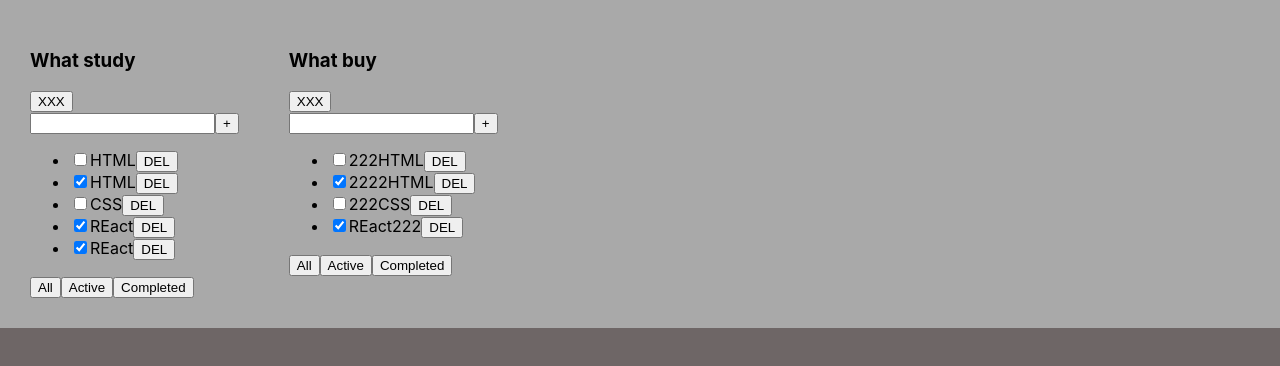
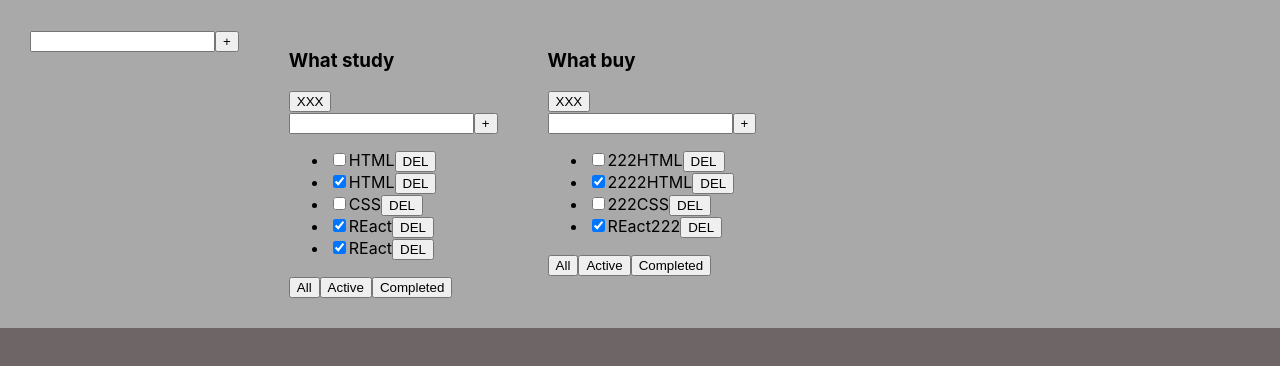
Before and after one commit to kroxaGAN/hwv2, a React (Create React App) app: page / in a window 1280 px wide. Shown: the top 366 px of the page. Built offline with nearby package versions, Linux system fonts and the light colour scheme.

Commit message:
make functhion addTodolist

```diff
--- a/src/App.tsx
+++ b/src/App.tsx
@@ -2,6 +2,7 @@ import React, {useState} from 'react';
 import {v1} from 'uuid';
 import './App.css';
 import {Todolist} from "./Todolist";
+import {AddItemForm} from "./Components/AddItemForm";
 
 export type taskType = {
     id: string, titleTask: string, isDone: boolean
@@ -10,8 +11,8 @@ export type filterType = 'all' | 'active' | 'completed'
 export type todolistType = {
     todolistId: string, titleTodolist: string, filter: filterType
 }
-type assothiathionArray={
-    [key:string]:taskType[]
+type assothiathionArray = {
+    [key: string]: taskType[]
 }
 
 function App() {
@@ -36,27 +37,33 @@ function App() {
             {id: v1(), titleTask: 'REact222', isDone: true},
         ]
     })
-    // const [filter, setFilter] = useState<filterType>('all')
     const removeTask = (id: string) => {
         // setTasks(tasks.filter(el => el.id !== id))
     }
 
-    const addTask = (todolistId:string,value: string) => {
-        setTasks({...tasks,[todolistId]:[{id: v1(), titleTask: value, isDone: false},...tasks[todolistId]]})
+    const addTask = (todolistId: string, value: string) => {
+        setTasks({...tasks, [todolistId]: [{id: v1(), titleTask: value, isDone: false}, ...tasks[todolistId]]})
     }
     const changeCheckBox = (id: string, status: boolean) => {
         // setTasks(tasks.map(el => el.id === id ? {...el, isDone: status} : el))
     }
     const changeFilterTodolist = (todolistId: string, filter: filterType) => {
-        setTodolists(todolists.map(el=>el.todolistId===todolistId ? {...el,filter:filter}:el))
+        setTodolists(todolists.map(el => el.todolistId === todolistId ? {...el, filter: filter} : el))
     }
-    const removeTodolist=(todolistId: string)=>{
-        setTodolists(todolists.filter(el=>el.todolistId!==todolistId))
+    const removeTodolist = (todolistId: string) => {
+        setTodolists(todolists.filter(el => el.todolistId !== todolistId))
         delete tasks[todolistId]
+    }
+    const addTodoHandler=(value:string)=>{
+        console.log(value)
+        const todolistId=v1()
+        setTodolists([{todolistId: todolistId, titleTodolist: value, filter: 'all'},...todolists])
+        setTasks({[todolistId]:[],...tasks})
     }
 
     return (
         <div className="App">
+            <AddItemForm callback={addTodoHandler}/>
             {
                 todolists.map(el => {
                         let filteredTasks = tasks[el.todolistId]
--- a/src/Todolist.tsx
+++ b/src/Todolist.tsx
@@ -29,7 +29,6 @@ export const Todolist: React.FC<propsType> = ({title, tasks,removeTask,...props}
         props.removeTodolist(props.todolistId)
     }
     const addTaskHandler=(value:string)=>{
-        console.log(value)
         props.addTask(props.todolistId,value)
     }
 
```
